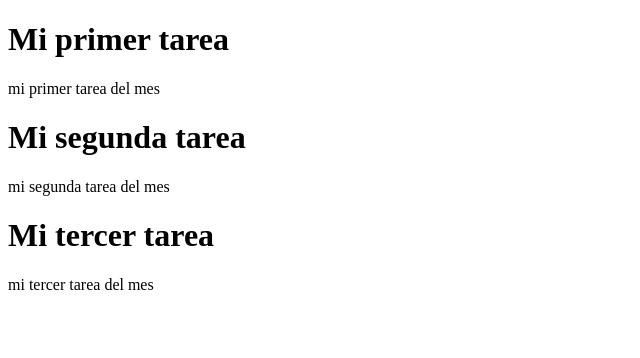
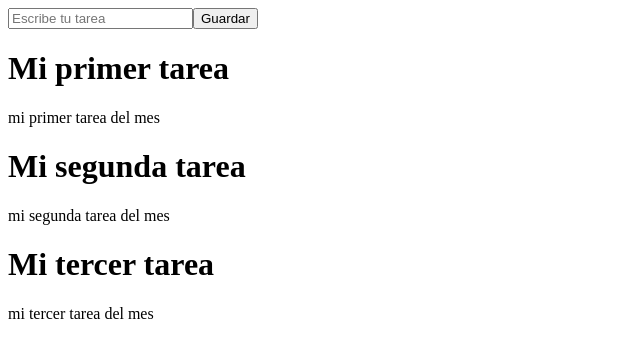
Before and after one commit to LopsDesarrollo/react-tasks-application, a React (Vite) app: page / in a window 1280 px wide. Shown: the top 358 px of the page, without its empty margins (0-640 px from the left). Built offline with nearby package versions, Linux system fonts and the light colour scheme.

Commit message:
agregamos el formulario de tareas

```diff
--- a/src/App.jsx
+++ b/src/App.jsx
@@ -1,8 +1,10 @@
 import TaskList from './TaskList'
+import TaskForm from './TaskForm'
+function App(){
+  return <>
+    <TaskForm/>
+    <TaskList/>
 
-function App(){
-  return <div>
-    <TaskList/>
-  </div>
+  </>
 }
 export default App
--- /dev/null
+++ b/src/TaskForm.jsx
@@ -0,0 +1,23 @@
+import React from "react";
+import { useState } from "react";
+
+function TaskForm() {
+  const [title, setTitle] = useState("");
+
+  const handleSubmit=(e)=>{
+    e.preventDefault()
+    console.log(title)
+  }
+
+  return (
+    <form onSubmit={handleSubmit}>
+      <input
+        placeholder="Escribe tu tarea"
+        onChange={(e) => setTitle(e.target.value)}
+      />
+      <button>Guardar</button>
+    </form>
+  );
+}
+
+export default TaskForm;
```
